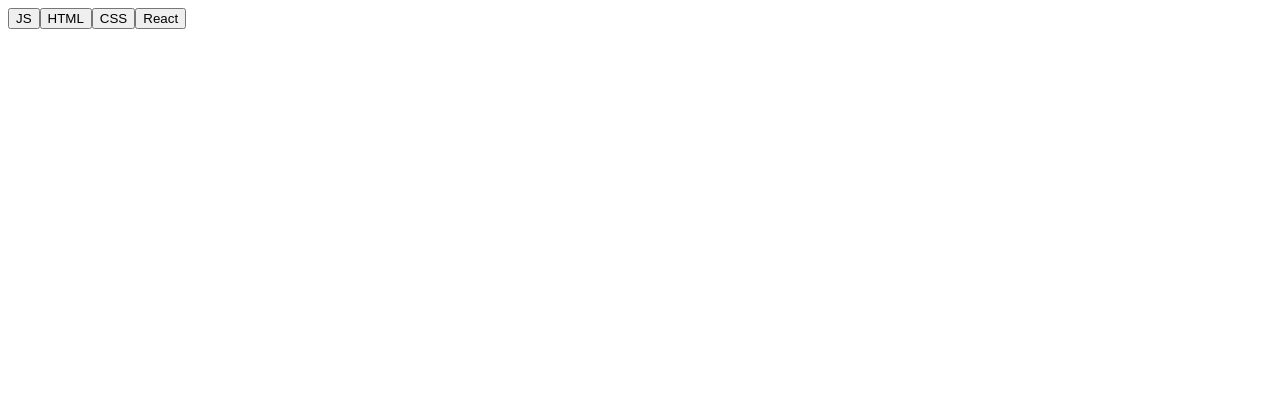
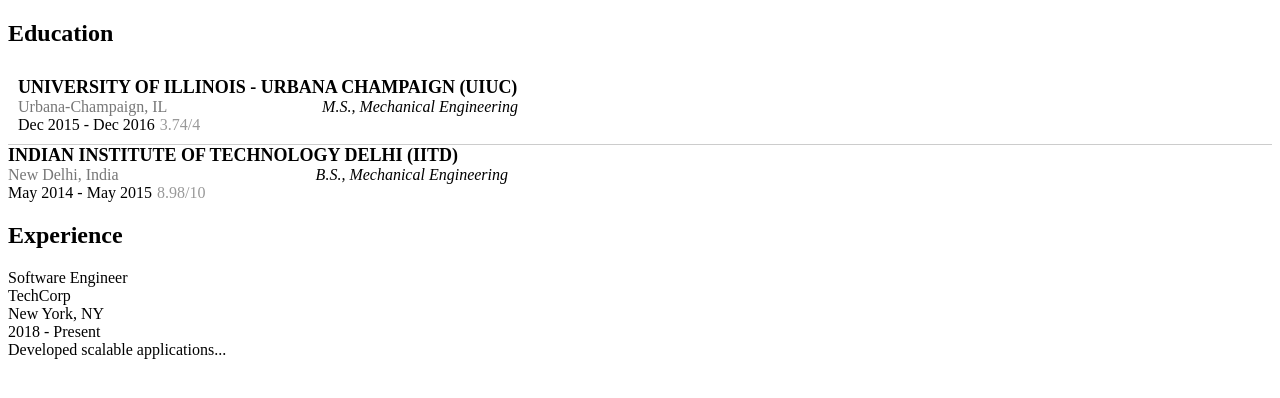
Before and after one commit to YashRajput74/Revision_JS, a React (Vite) app in the folder aug12React/: page / in a window 1280 px wide. Shown: the top 398 px of the page. Built offline with nearby package versions, Linux system fonts and the light colour scheme.

Commit message:
minor practice

```diff
--- a/aug12React/src/App.jsx
+++ b/aug12React/src/App.jsx
@@ -24,10 +24,11 @@
 */
 
 import Dropdown from "./Dropdown";
+import Education from "./Education";
 
 export default function App() {
     const options = ["JS","HTML","CSS","React"];
     return (
-        <Dropdown options={options} />
+        <Education />
     )
 }
--- /dev/null
+++ b/aug12React/src/Education.jsx
@@ -0,0 +1,147 @@
+const data = {
+    sections: [
+        {
+            type: "education",
+            items: [
+                {
+                    id: "edu1",
+                    fields: [
+                        { label: "Institution", value: "UNIVERSITY OF ILLINOIS - URBANA CHAMPAIGN (UIUC)", row: "1" },
+                        { label: "City", value: "Urbana-Champaign, IL", row: "2" },
+                        { label: "Degree", value: "M.S., Mechanical Engineering", row: "2" },
+                        { label: "Duration", value: "Dec 2015 - Dec 2016", row: "3" },
+                        { label: "GPA", value: "3.74/4", row: "3" }
+                    ]
+                },
+                {
+                    id: "edu2",
+                    fields: [
+                        { label: "Institution", value: "INDIAN INSTITUTE OF TECHNOLOGY DELHI (IITD)", row: "1" },
+                        { label: "City", value: "New Delhi, India", row: "2" },
+                        { label: "Degree", value: "B.S., Mechanical Engineering", row: "2" },
+                        { label: "Duration", value: "May 2014 - May 2015", row: "3" },
+                        { label: "GPA", value: "8.98/10", row: "3" }
+                    ]
+                }
+            ]
+        },
+        {
+            type: "experience",
+            items: [
+                {
+                    id: "exp1",
+                    fields: [
+                        { label: "Role", value: "Software Engineer" },
+                        { label: "Company", value: "TechCorp" },
+                        { label: "Location", value: "New York, NY" },
+                        { label: "Duration", value: "2018 - Present" },
+                        { label: "Description", value: "Developed scalable applications..." }
+                    ]
+                }
+            ]
+        }
+    ]
+};
+
+const style={
+    education: {
+        heading: {
+            fontSize: "24px",
+            fontWeight: "bold"
+        },
+        eachContainer1: {
+            padding: "10px",
+            borderBottom: "1px solid #ccc"
+        },
+        mainRow1: {
+            display: "flex",
+            gap: "10px"
+        },
+        mainRow2: {
+            width: "500px",
+            display: "flex",
+            gap: "10px",
+            justifyContent: "space-between"
+        },
+        mainRow3:{
+            width: "800px",
+            display: "flex",
+            gap: "5px"
+        },
+        institution: {
+            fontWeight: "bold",
+            fontSize: "18px"
+        },
+        city: {
+            color: "#777"
+        },
+        degree: {
+            fontStyle: "italic"
+        },
+        gpa: {
+            color: "#999"
+        },
+    },
+}
+
+export default function Education() {
+    return (
+        <div className="container">
+            {data.sections.map((section) => (
+                <div key={section.type} className={`section ${section.type}`}>
+                    <h2
+                        className="section-heading"
+                        style={style?.[section.type]?.heading}
+                    >
+                        {section.type.charAt(0).toUpperCase() + section.type.slice(1)}
+                    </h2>
+
+                    {section.items.map((item, itemIndex) => {
+                        const containerStyleKey = `eachContainer${itemIndex + 1}`;
+                        const groupedFields = item.fields.reduce((acc, field, index) => {
+                            const rowKey = field.row || `__norow__${index}`;
+                            if (!acc[rowKey]) acc[rowKey] = [];
+                            acc[rowKey].push(field);
+                            return acc;
+                        }, {});
+
+                        return (
+                            <div
+                                key={item.id || itemIndex}
+                                className={`each-container eachContainer${itemIndex + 1}`}
+                                style={style?.[section.type]?.[containerStyleKey]}
+                            >
+                                {Object.entries(groupedFields).map(([rowKey, fieldsInRow]) => {
+                                    const rowStyleKey = `mainRow${rowKey}`;
+                                    return (
+                                        <div
+                                            key={rowKey}
+                                            className={`main-row mainRow${rowKey}`}
+                                            style={style?.[section.type]?.[rowStyleKey]}
+                                        >
+                                            {fieldsInRow.map((field, index) => {
+                                                const fieldKey = field.label
+                                                    .toLowerCase()
+                                                    .replace(/\s+/g, '');
+
+                                                return (
+                                                    <div
+                                                        key={index}
+                                                        className={`${fieldKey}`}
+                                                        style={style?.[section.type]?.[fieldKey]}
+                                                    >
+                                                        {field.value}
+                                                    </div>
+                                                );
+                                            })}
+                                        </div>
+                                    );
+                                })}
+                            </div>
+                        );
+                    })}
+                </div>
+            ))}
+        </div>
+    );
+}
```
